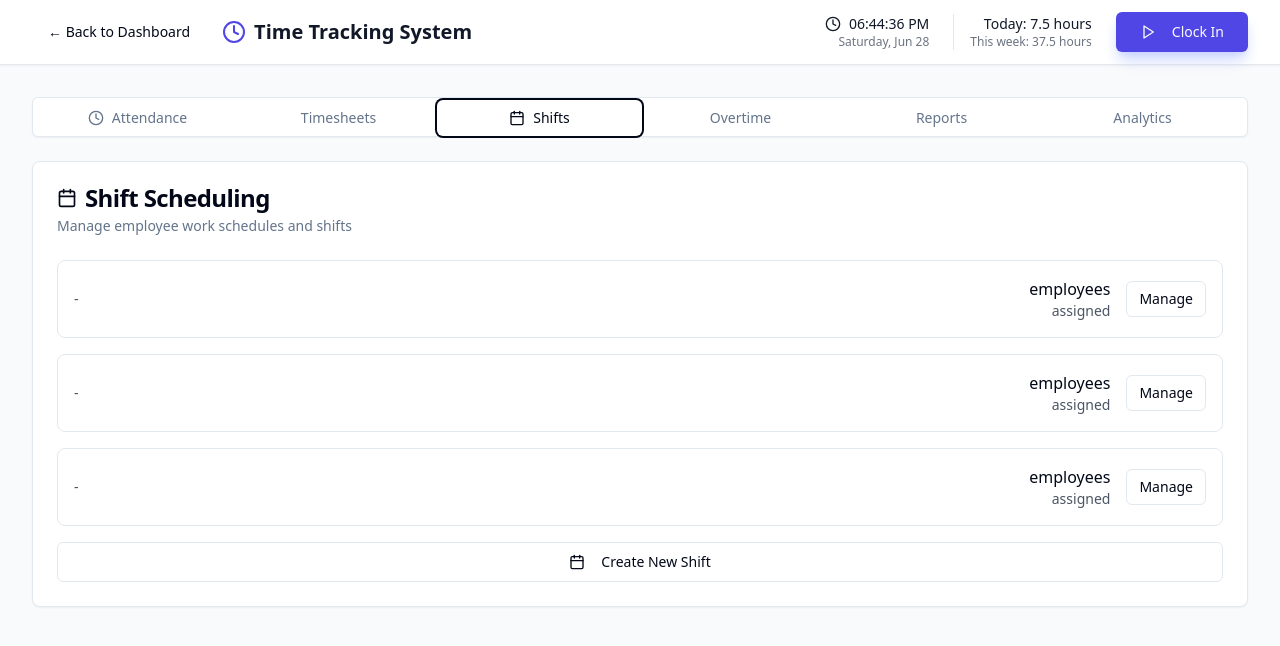
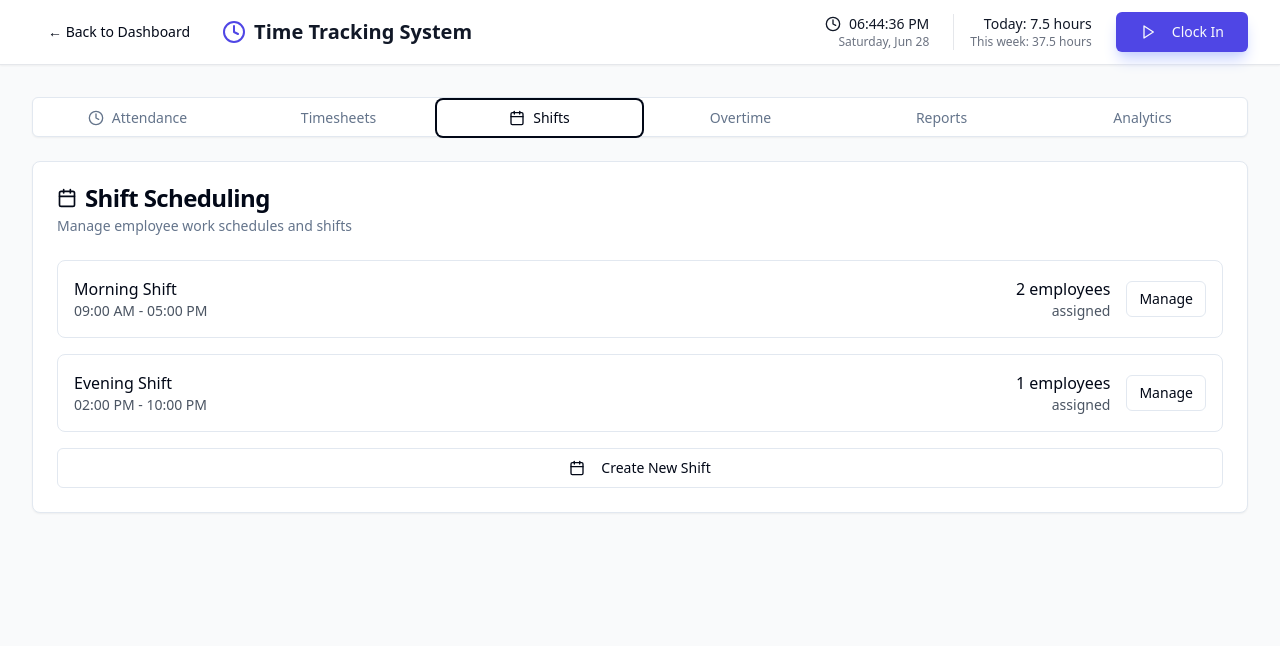
Before and after one commit to Biswajitdash-09/EMS-SYNC, a React (Vite) app: page /time-tracking in a window 1280 px wide. Both pictures are taken after a click on the tab "Shifts". Shown: the top 646 px of the page. Built offline with nearby package versions, Linux system fonts and the light colour scheme.

Commit message:
Fix: TimeTracking.tsx type error
Fixes a type error in TimeTracking.tsx where ShiftSchedule[] was incorrectly assigned to a Shift[] type.  The Shift type is missing properties.

```diff
--- a/src/components/time-tracking/ShiftManagement.tsx
+++ b/src/components/time-tracking/ShiftManagement.tsx
@@ -2,27 +2,61 @@
 import { Card, CardContent, CardDescription, CardHeader, CardTitle } from "@/components/ui/card";
 import { Button } from "@/components/ui/button";
 import { Calendar } from 'lucide-react';
-
-interface Shift {
-  id: number;
-  name: string;
-  start: string;
-  end: string;
-  employees: number;
-}
+import { ShiftSchedule } from '@/hooks/time-tracking/useTimeTrackingCore';
 
 interface ShiftManagementProps {
-  shifts?: Shift[];
+  shifts?: ShiftSchedule[];
 }
 
 const ShiftManagement = ({ shifts }: ShiftManagementProps) => {
-  const defaultShifts: Shift[] = [
-    { id: 1, name: 'Morning Shift', start: '09:00 AM', end: '05:00 PM', employees: 45 },
-    { id: 2, name: 'Evening Shift', start: '02:00 PM', end: '10:00 PM', employees: 25 },
-    { id: 3, name: 'Night Shift', start: '10:00 PM', end: '06:00 AM', employees: 15 }
+  const defaultShifts: ShiftSchedule[] = [
+    {
+      id: '1',
+      employeeId: 'emp1',
+      employeeName: 'Multiple Employees',
+      shiftName: 'Morning Shift',
+      startTime: '09:00 AM',
+      endTime: '05:00 PM',
+      date: '2024-06-21',
+      status: 'scheduled'
+    },
+    {
+      id: '2',
+      employeeId: 'emp2',
+      employeeName: 'Multiple Employees',
+      shiftName: 'Evening Shift',
+      startTime: '02:00 PM',
+      endTime: '10:00 PM',
+      date: '2024-06-21',
+      status: 'scheduled'
+    },
+    {
+      id: '3',
+      employeeId: 'emp3',
+      employeeName: 'Multiple Employees',
+      shiftName: 'Night Shift',
+      startTime: '10:00 PM',
+      endTime: '06:00 AM',
+      date: '2024-06-21',
+      status: 'scheduled'
+    }
   ];
 
   const shiftData = shifts || defaultShifts;
+
+  // Group shifts by shift name to show employee counts
+  const groupedShifts = shiftData.reduce((acc, shift) => {
+    const existing = acc.find(s => s.shiftName === shift.shiftName);
+    if (existing) {
+      existing.employeeCount += 1;
+    } else {
+      acc.push({
+        ...shift,
+        employeeCount: 1
+      });
+    }
+    return acc;
+  }, [] as (ShiftSchedule & { employeeCount: number })[]);
 
   return (
     <Card>
@@ -35,15 +69,15 @@ const ShiftManagement = ({ shifts }: ShiftManagementProps) => {
       </CardHeader>
       <CardContent className="space-y-4">
         <div className="grid gap-4">
-          {shiftData.map((shift) => (
+          {groupedShifts.map((shift) => (
             <div key={shift.id} className="flex items-center justify-between p-4 border rounded-lg">
               <div>
-                <h4 className="font-medium">{shift.name}</h4>
-                <p className="text-sm text-gray-600">{shift.start} - {shift.end}</p>
+                <h4 className="font-medium">{shift.shiftName}</h4>
+                <p className="text-sm text-gray-600">{shift.startTime} - {shift.endTime}</p>
               </div>
               <div className="flex items-center gap-4">
                 <div className="text-right">
-                  <p className="font-medium">{shift.employees} employees</p>
+                  <p className="font-medium">{shift.employeeCount} employees</p>
                   <p className="text-sm text-gray-600">assigned</p>
                 </div>
                 <Button variant="outline" size="sm">Manage</Button>
```
